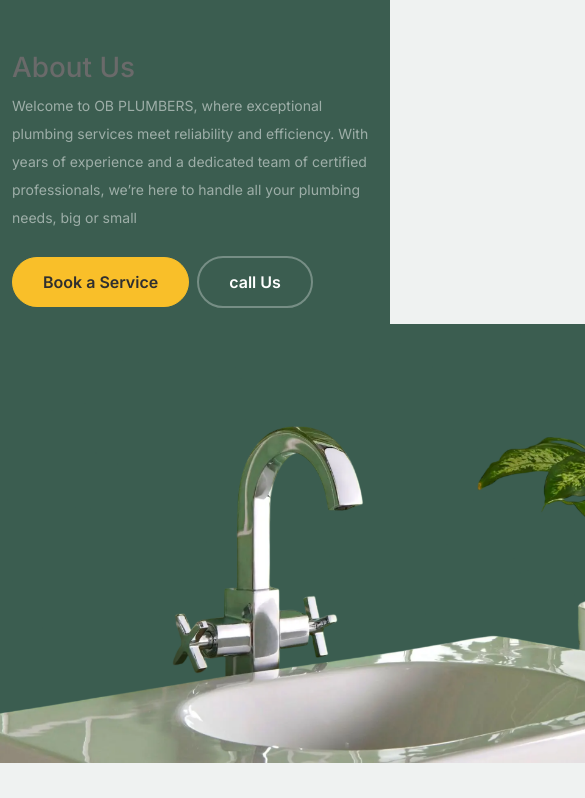
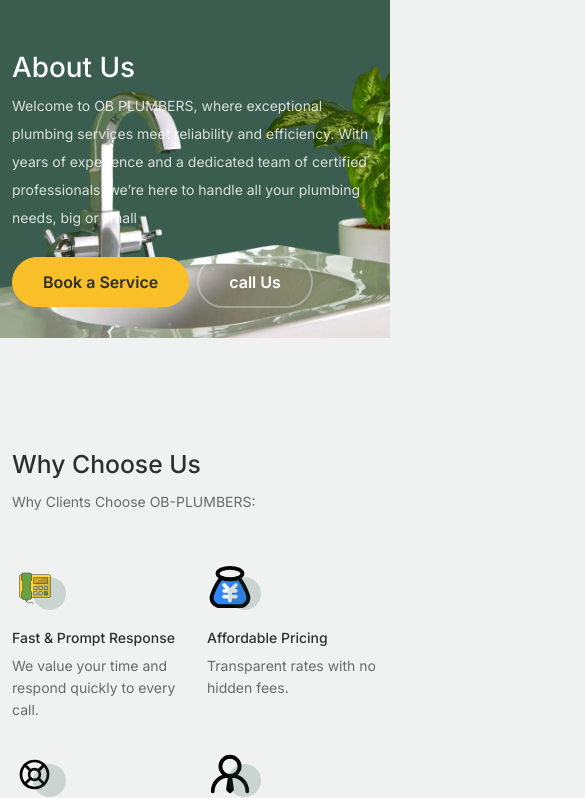
Before and after one commit to Samuelmwaniki/plumbing, a plain HTML site: page about.html in a window 390 px wide. Shown: the part 63-861 px from the top of the page, 585 px wide, since content can reach past the window. Drawn offline with Linux system fonts and the light colour scheme; files whose address does not match are found by name.

Commit message:
responsive

```diff
--- a/about.html
+++ b/about.html
@@ -63,11 +63,11 @@
 								<p><a href="" class="btn btn-secondary me-2">Book a Service</a><a href="#" class="btn btn-white-outline">call Us</a></p>
 							</div>
 						</div>
-						<div class="col-lg-7">
+						<!-- <div class="col-lg-7">
 							<div class="hero-img-wrap">
 								<img src="img/13.png" class="img-fluid">
 							</div>
-						</div>
+						</div> -->
 					</div>
 				</div>
 			</div>
--- a/css/style.css
+++ b/css/style.css
@@ -91,67 +91,66 @@ a {
         margin-right: 20px; }
 
         .hero {
-  background: #3b5d50;
-  padding: calc(4rem - 30px) 0 0rem 0; }
+          background: #3b5d50 url("../img/13.png") no-repeat center center;
+          background-size: cover;
+          padding: calc(4rem - 30px) 0 0rem 0;
+          position: relative;
+        }
+
         @media (min-width: 768px) {
           .hero {
-      padding: calc(4rem - 30px) 0 4rem 0; } }
+            padding: calc(4rem - 30px) 0 4rem 0;
+          }
+        }
+
         @media (min-width: 992px) {
           .hero {
-      padding: calc(8rem - 30px) 0 8rem 0; } }
+            padding: calc(8rem - 30px) 0 8rem 0;
+          }
+        }
+
         .hero .intro-excerpt {
           position: relative;
-    z-index: 4; }
+          z-index: 4;
+          color: #ffffff;
+        }
+
         @media (min-width: 992px) {
           .hero .intro-excerpt {
-        max-width: 450px; } }
+            max-width: 450px;
+          }
+        }
+
         .hero h3 {
           font-weight: 700;
           color: #ffffff;
-    margin-bottom: 30px; }
+          margin-bottom: 30px;
+        }
+
         @media (min-width: 1400px) {
           .hero h3 {
-        font-size: 35px; } }
+            font-size: 35px;
+          }
+        }
+
         .hero p {
-    color: rgba(255, 255, 255, 0.5);
-    margin-botom: 30px; }
-  .hero .hero-img-wrap {
-    position: relative; }
-    .hero .hero-img-wrap img {
-      position: relative;
-      top: 0px;
-      right: 0px;
-      z-index: 2;
-      max-width: 780px;
-      left: -20px; }
-      @media (min-width: 768px) {
-        .hero .hero-img-wrap img {
-          right: 0px;
-          left: -100px; } }
-      @media (min-width: 992px) {
-        .hero .hero-img-wrap img {
-          left: 0px;
-          top: -80px;
-          position: absolute;
-          right: -50px; } }
-      @media (min-width: 1200px) {
-        .hero .hero-img-wrap img {
-          left: 0px;
-          top: -80px;
-          right: -100px; } }
-    .hero .hero-img-wrap:after {
-      content: "";
-      position: absolute;
-      width: 255px;
-      height: 217px;
-      background-image: url("../images/dots-light.svg");
-      background-size: contain;
-      background-repeat: no-repeat;
-      right: -100px;
-      top: -0px; }
-      @media (min-width: 1200px) {
-        .hero .hero-img-wrap:after {
-          top: -40px; } }
+          color: rgba(255, 255, 255, 0.8);
+          margin-bottom: 30px;
+        }
+
+        .hero .btn-secondary {
+          margin-right: 10px;
+        }
+
+        .hero .btn-white-outline {
+          border-color: rgba(255, 255, 255, 0.7);
+          color: #ffffff;
+        }
+
+        .hero .btn-white-outline:hover {
+          border-color: #ffffff;
+          color: #ffffff;
+        }
 
 .btn {
   font-weight: 600;
```
Also changed, not shown: blog.html (+4 -4 lines), index.html (+13 -8 lines), user-tie-svgrepo-com.svg (renamed from img/user-tie-svgrepo-com.svg). Lines whose indentation alone changed are shown as unchanged.
